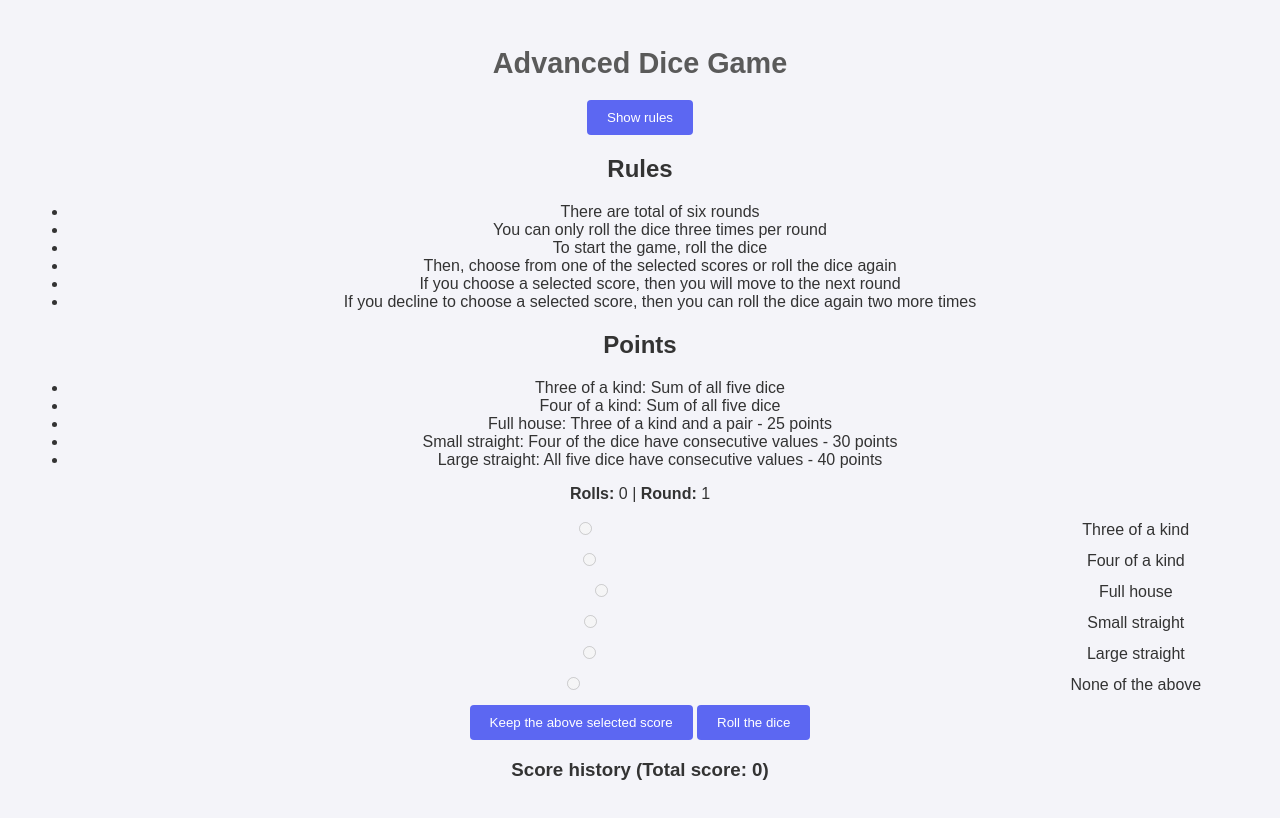
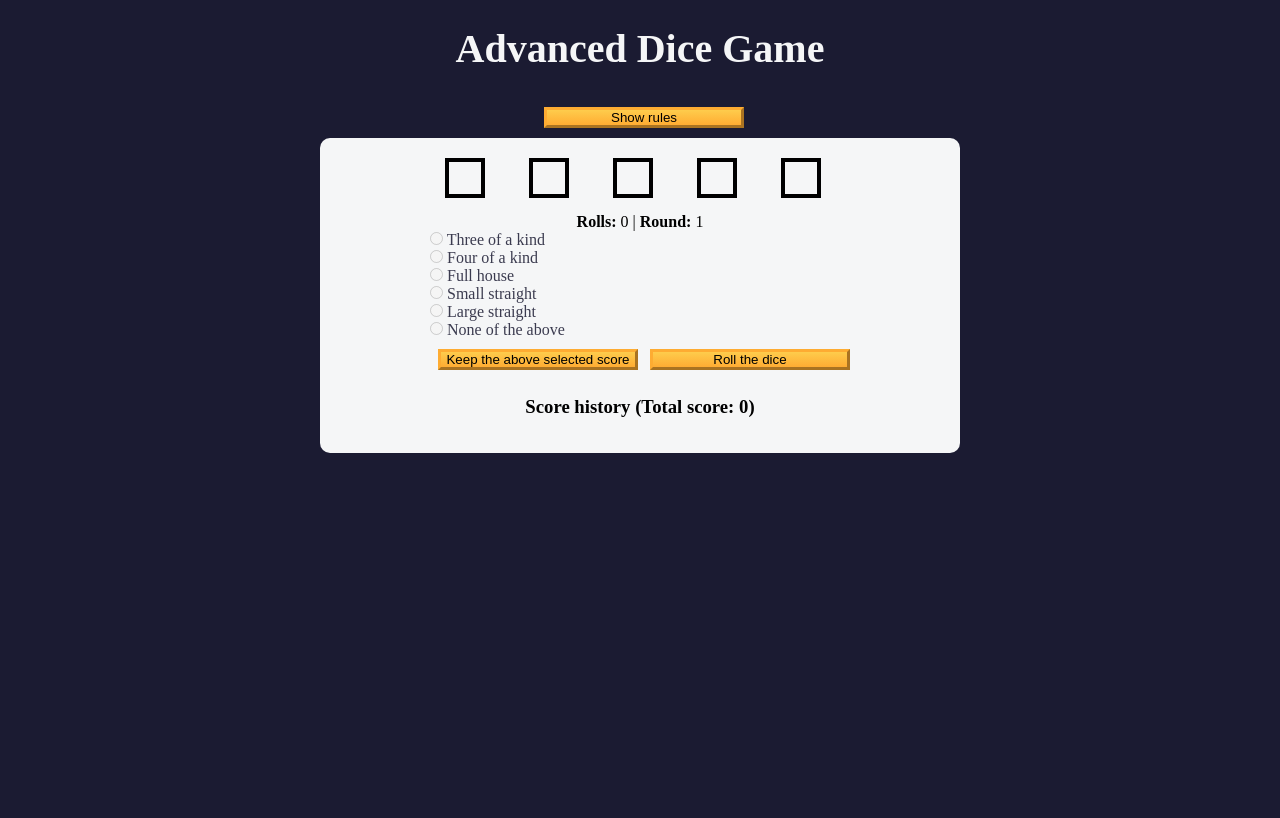
Before and after one commit to Derrick-MUGISHA/free-code-cump, a plain HTML site: page building a dice game/index.html in a window 1280 px wide. Drawn offline with Linux system fonts and the light colour scheme; files that its build step writes are made by us from their sources; a script that the page names is missing.

Commit message:
new styles

```diff
--- a/building a dice game/index.html
+++ b/building a dice game/index.html
@@ -5,7 +5,7 @@
   <meta charset="utf-8" />
   <meta name="viewport" content="width=device-width, initial-scale=1.0" />
   <title>Advanced Dice Game</title>
-  <link rel="stylesheet" href="styles.css" />
+  <link rel="stylesheet" href="style.css" />
 </head>
 
 <body>
--- /dev/null
+++ b/building a dice game/style.css
@@ -0,0 +1,121 @@
+*,
+*::before,
+*::after {
+  box-sizing: border-box;
+  margin: 0;
+  padding: 0;
+}
+
+:root {
+  --dark-grey: #1b1b32;
+  --light-grey: #f5f6f7;
+  --black: #000;
+  --white: #fff;
+  --grey: #3b3b4f;
+  --golden-yellow: #fecc4c;
+  --yellow: #ffcc4c;
+  --gold: #feac32;
+  --orange: #ffac33;
+  --dark-orange: #f89808;
+}
+
+body {
+  background-color: var(--dark-grey);
+}
+
+header {
+  color: var(--light-grey);
+  text-align: center;
+}
+
+h1 {
+  font-size: 2.5rem;
+  margin: 25px 0;
+}
+
+.rules-container {
+  display: none;
+  background-color: var(--light-grey);
+  color: var(--black);
+  width: 50%;
+  margin: 20px auto;
+  height: 300px;
+  border-radius: 10px;
+  overflow-y: scroll;
+}
+
+.rules-container ul {
+  list-style-type: none;
+}
+
+.points {
+  margin-top: 15px;
+}
+
+main {
+  background-color: var(--light-grey);
+  padding: 20px;
+  display: grid;
+  grid-template-columns: repeat(auto-fit, minmax(500px, 1fr));
+  gap: 1rem;
+  margin: auto;
+  justify-items: center;
+  width: 50%;
+  border-radius: 10px;
+}
+
+#dice {
+  display: flex;
+  justify-content: space-around;
+  margin-bottom: 15px;
+}
+
+.die {
+  width: 40px;
+  height: 40px;
+  text-align: center;
+  margin-right: 15px;
+  border: 4px solid var(--black);
+  padding: 10px;
+}
+
+.rounds-text {
+  text-align: center;
+}
+
+input[type="radio"]:disabled + label {
+  color: var(--grey);
+}
+
+#score-history {
+  margin-top: 15px;
+  text-align: center;
+  list-style-position: inside;
+}
+
+.btn {
+  cursor: pointer;
+  width: 200px;
+  margin: 10px 0 10px 0.5rem;
+  color: var(--black);
+  background-color: var(--gold);
+  background-image: linear-gradient(var(--golden-yellow), var(--orange));
+  border-color: var(--gold);
+  border-width: 3px;
+}
+
+.btn:hover:enabled {
+  background-image: linear-gradient(var(--yellow), var(--dark-orange));
+}
+
+@media (max-width: 992px) {
+  main {
+    width: 100%;
+  }
+}
+
+@media (max-width: 500px) {
+  .btn {
+    width: 120px;
+  }
+}
```
